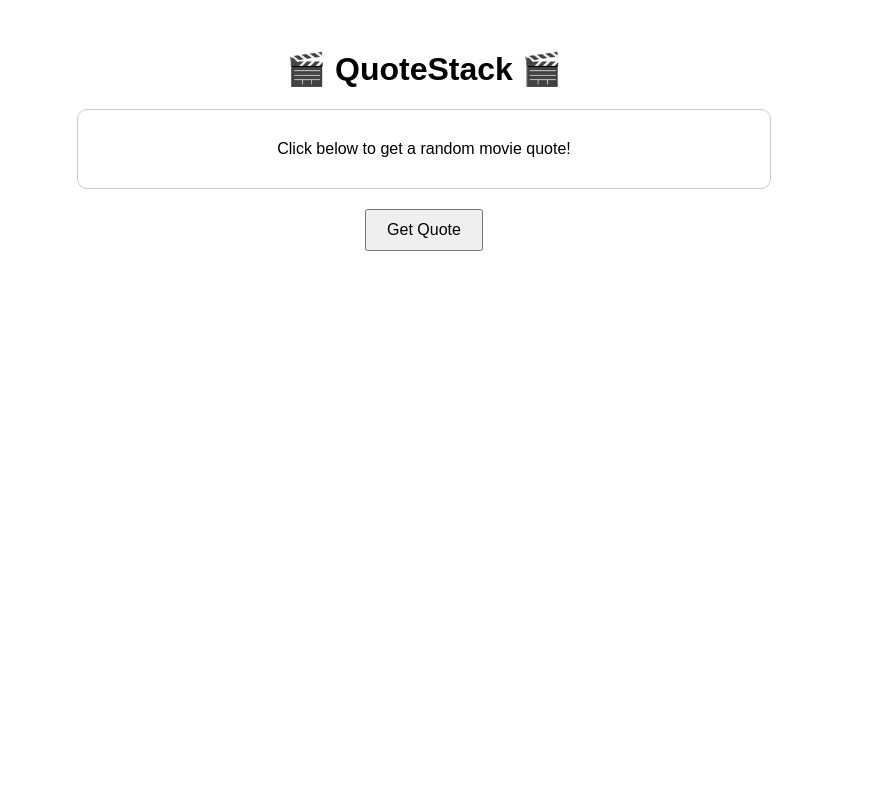
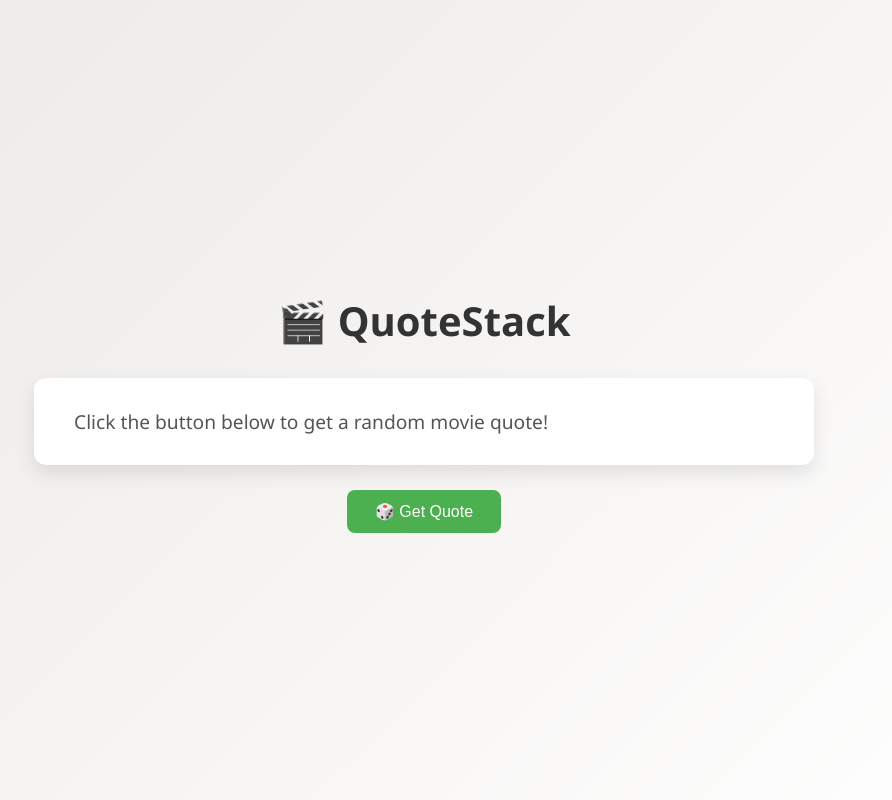
Before and after one commit to joannedada/quotestack_project, a plain HTML site: page frontend/index.html in a window 1280 px wide. Shown: the whole page, without its empty margins (216-1108 px from the left). Drawn offline with Linux system fonts and the light colour scheme.

Commit message:
index.html

```diff
--- a/frontend/index.html
+++ b/frontend/index.html
@@ -1,25 +1,88 @@
 
 <!DOCTYPE html>
-<html>
+<html lang="en">
 <head>
-    <title>QuoteStack</title>
+    <meta charset="UTF-8">
+    <title>🎬 QuoteStack</title>
     <style>
-        body { font-family: Arial, sans-serif; text-align: center; margin-top: 50px; }
-        .quote-box { margin: 20px auto; padding: 30px; width: 50%; border: 1px solid #ccc; border-radius: 10px; }
-        button { padding: 10px 20px; font-size: 16px; }
+        body {
+            margin: 0;
+            padding: 0;
+            font-family: 'Segoe UI', Tahoma, Geneva, Verdana, sans-serif;
+            background: linear-gradient(135deg, #ece9e6, #ffffff);
+            height: 100vh;
+            display: flex;
+            justify-content: center;
+            align-items: center;
+            flex-direction: column;
+        }
+
+        h1 {
+            font-size: 2.5em;
+            color: #333;
+            margin-bottom: 30px;
+        }
+
+        .quote-box {
+            background: #fff;
+            padding: 30px 40px;
+            width: 60%;
+            max-width: 700px;
+            border-radius: 12px;
+            box-shadow: 0 8px 20px rgba(0, 0, 0, 0.1);
+            font-size: 1.2em;
+            color: #555;
+            transition: all 0.3s ease;
+        }
+
+        .quote-box:hover {
+            transform: scale(1.02);
+        }
+
+        button {
+            margin-top: 25px;
+            padding: 12px 28px;
+            font-size: 16px;
+            background-color: #4CAF50;
+            color: white;
+            border: none;
+            border-radius: 8px;
+            cursor: pointer;
+            transition: background-color 0.3s ease;
+        }
+
+        button:hover {
+            background-color: #45a049;
+        }
+
+        @media (max-width: 768px) {
+            .quote-box {
+                width: 90%;
+                padding: 20px;
+            }
+
+            h1 {
+                font-size: 2em;
+            }
+        }
     </style>
 </head>
 <body>
-    <h1>🎬 QuoteStack 🎬</h1>
-    <div class="quote-box" id="quote-box">Click below to get a random movie quote!</div>
-    <button onclick="getQuote()">Get Quote</button>
+    <h1>🎬 QuoteStack</h1>
+    <div class="quote-box" id="quote-box">
+        Click the button below to get a random movie quote!
+    </div>
+    <button onclick="getQuote()">🎲 Get Quote</button>
+
     <script>
-        function getQuote() {
-            fetch('/api/quote')
-                .then(response => response.json())
-                .then(data => {
-                    document.getElementById('quote-box').innerText = `"${data.quote}"`;
-                });
+        async function getQuote() {
+            try {
+                const response = await fetch('/api/quote');
+                const data = await response.json();
+                document.getElementById('quote-box').innerText = `"${data.quote}"`;
+            } catch (error) {
+                document.getElementById('quote-box').innerText = "Failed to fetch quote. Please try again.";
+            }
         }
     </script>
 </body>
```
